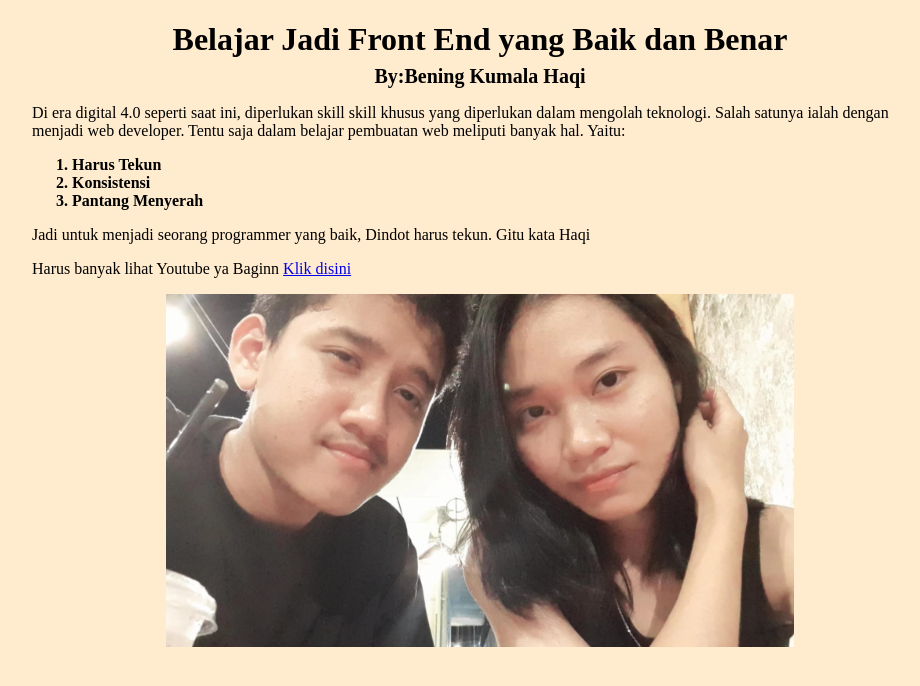
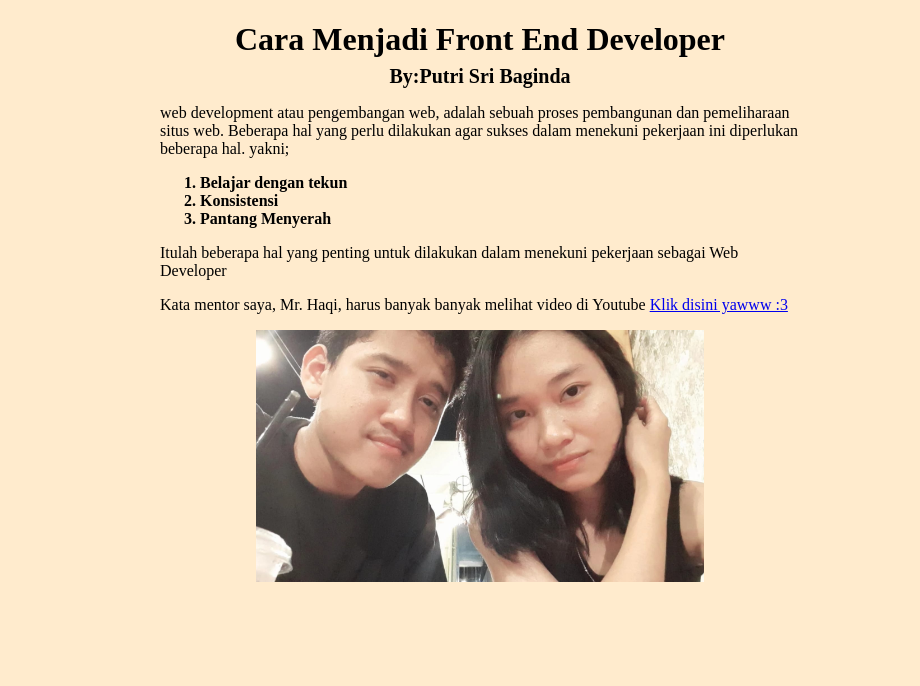
Before and after one commit to msBaginda/msBaginda, a plain HTML site: page Belajar/index.html in a window 1280 px wide. Shown: the whole page, without its empty margins (160-1080 px from the left). Drawn offline with Linux system fonts and the light colour scheme.

Commit message:
Update Index.html and styles.css changed

```diff
--- a/Belajar/index.html
+++ b/Belajar/index.html
@@ -5,25 +5,24 @@
     <meta charset="UTF-8">
     <meta http-equiv="X-UA-Compatible" content="IE=edge">
     <meta name="viewport" content="width=device-width, initial-scale=1.0">
-    <title>Document</title>
+    <title>Cutieee</title>
 </head>
 <body>
+    <h1>Cara Menjadi Front End Developer</h1>
+    <h2>By:Putri Sri Baginda</h2>
 
-    <h1>Belajar Jadi Front End yang Baik dan Benar</h1>
-    <h2>By:Bening Kumala Haqi</h2>
-    <p class="pengantar"> Di era digital 4.0 seperti saat ini, diperlukan skill skill khusus yang diperlukan dalam mengolah teknologi. Salah satunya ialah dengan menjadi web developer. Tentu saja dalam belajar pembuatan web meliputi banyak hal. Yaitu: </p>
+    <p>web development atau pengembangan web, adalah sebuah proses pembangunan dan pemeliharaan situs web. Beberapa hal yang perlu dilakukan agar sukses dalam menekuni pekerjaan ini diperlukan beberapa hal. yakni;</p>
+
     <ol>
-        <li>Harus Tekun</li>
+        <li>Belajar dengan tekun</li>
         <li>Konsistensi</li>
         <li>Pantang Menyerah</li>
     </ol>
 
+    <p>Itulah beberapa hal yang penting untuk dilakukan dalam menekuni pekerjaan sebagai Web Developer</p>
+    <p>Kata mentor saya, Mr. Haqi, harus banyak banyak melihat video di Youtube <a href="https://www.youtube.com/@sandhikagalihWPU">Klik disini yawww :3</a></p>
 
-    <p>Jadi untuk menjadi seorang programmer yang baik, Dindot harus tekun. Gitu kata Haqi</p>
-    <p>Harus banyak lihat Youtube ya Baginn
-    <a href="https://www.youtube.com/">Klik disini</a>
-    </p>
-        <img src="./assets/img/WhatsApp Image 2022-09-18 at 18.55.48.jpeg" alt="" class="ourPic">
+    <img src="./assets/img/WhatsApp Image 2022-09-18 at 18.55.48.jpeg" alt="" class="ourPic">
 
 </body>
 </html>
--- a/Belajar/styles.css
+++ b/Belajar/styles.css
@@ -1,9 +1,8 @@
 body {
     background-color: blanchedalmond;
-    width: 70%;
+    width: 50%;
     margin: auto;
 }
-
 h1 {
     text-align: center;
 }
```
